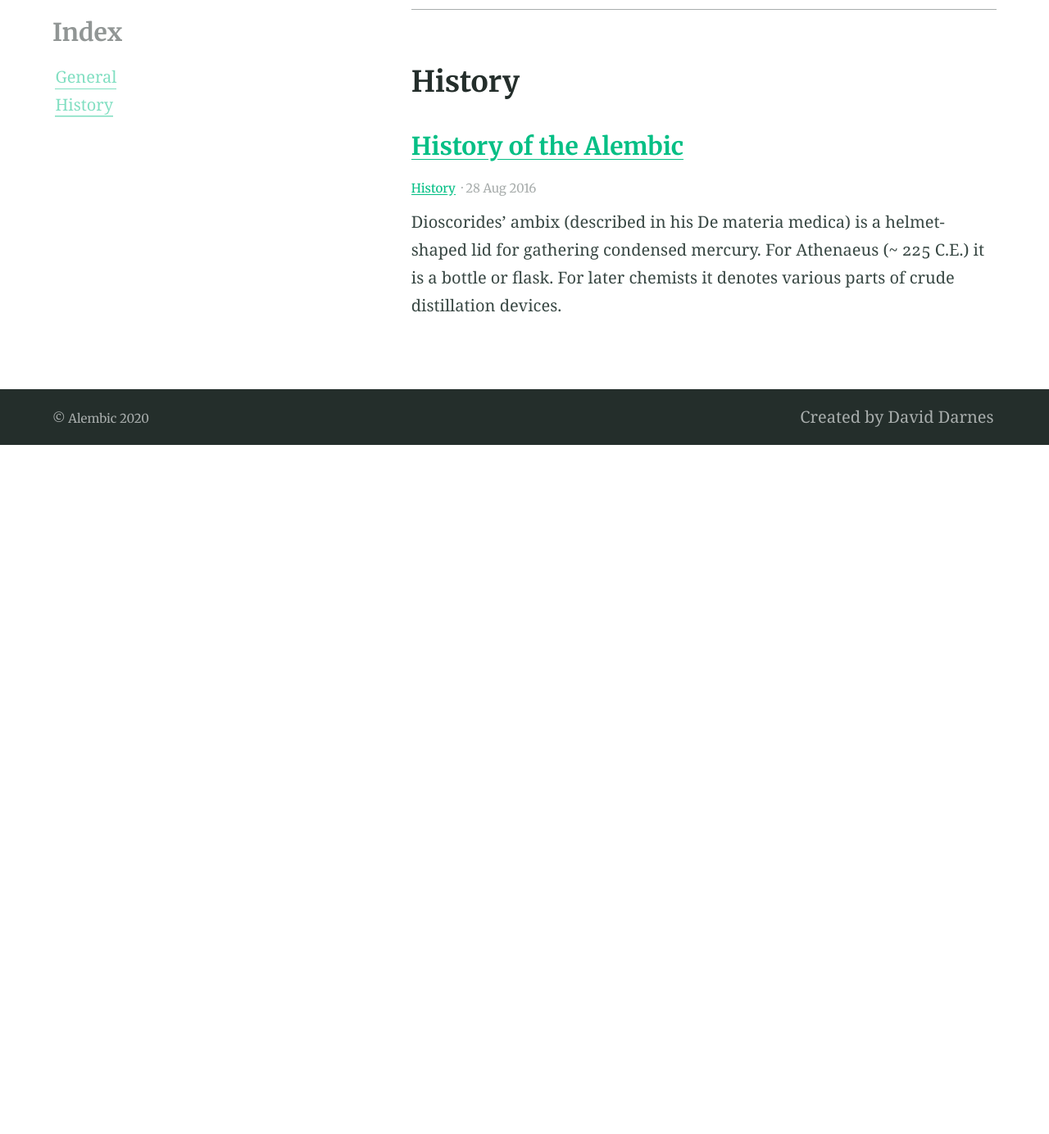
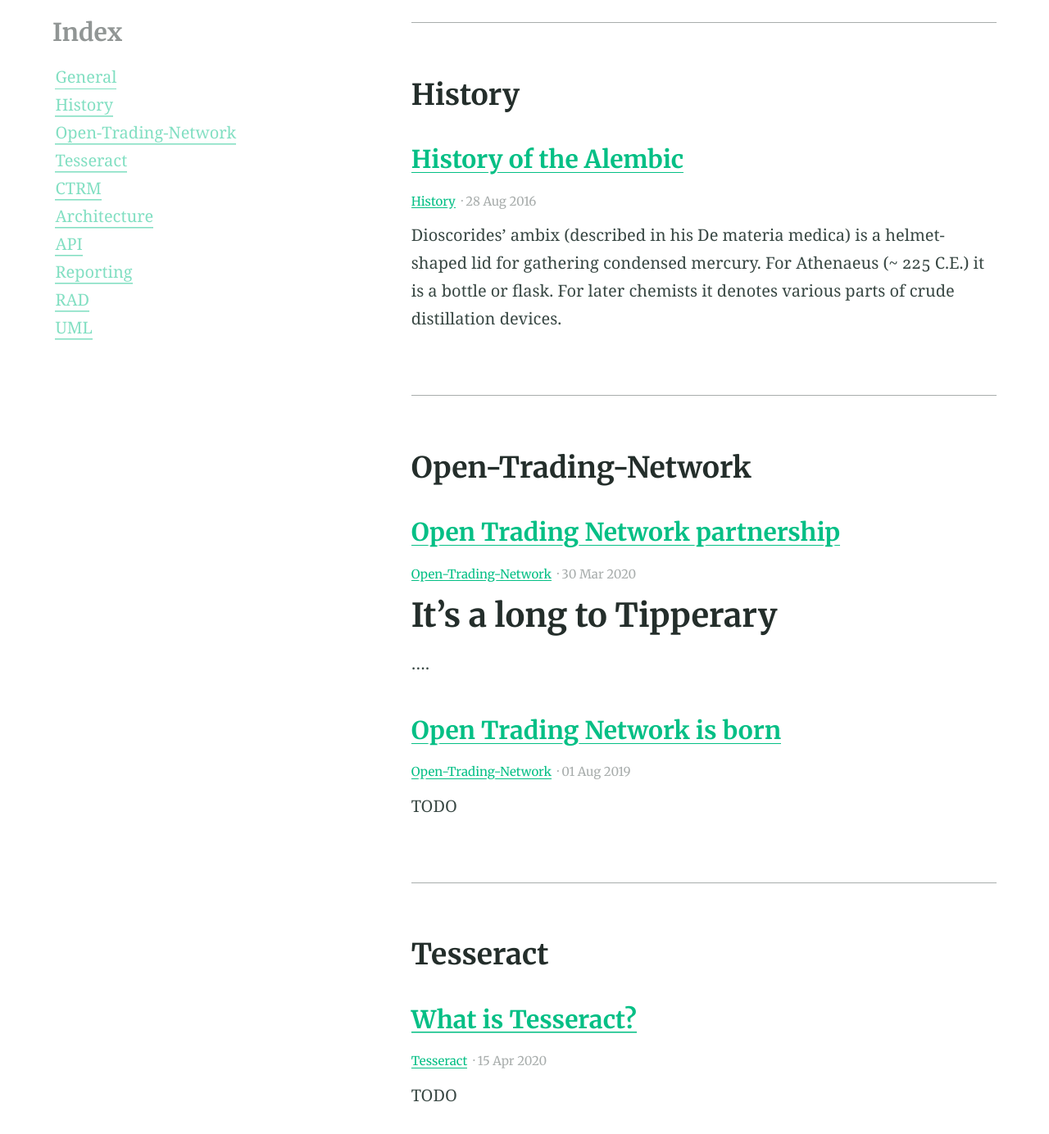
Before and after one commit to opentrading-net/custom-alembic, a Jekyll site: the page built from categories.md, in a window 1280 px wide and 1400 px high, scrolled down 857 px. Shown: the top 1384 px of the window at 82% size. Built offline with Jekyll 4.4.1, drawn with Linux system fonts in a browser that asks for light colours; some of the changed text lies outside the part shown.

Commit message:
Add some same posts

```diff
--- a/_config.yml
+++ b/_config.yml
@@ -94,7 +94,7 @@ defaults:
 encoding: utf-8 # Make sure the encoding is right
 lang: en-GB # Set the site language
 title: "Alembic" # Site name or title, also used in jekyll-seo-tag
-logo: "/assets/logos/logo.svg" # Site logo, also used in jekyll-seo-tag
+logo: "/assets/logos/OTN logo.png" # Site logo, also used in jekyll-seo-tag
 description: "Alembic is a starting point for Jekyll projects. Rather than starting from scratch, this boilerplate is designed to get the ball rolling immediately" # Site description and default description, also used in jekyll-seo-tag
 url: "http://docs.opentrading.net/custom-alembic/" # Site url, also used in jekyll-seo-tag
 baseurl: "/custom-alembic/"
--- /dev/null
+++ b/_posts/2019-08-01-setup-otn.md
@@ -0,0 +1,12 @@
+---
+layout: post
+title:  "Open Trading Network is born"
+categories: Open-Trading-Network
+tags: networking open
+comments: true
+---
+TODO
+
+[jekyll]:      http://jekyllrb.com
+[jekyll-gh]:   https://github.com/jekyll/jekyll
+[jekyll-help]: https://github.com/jekyll/jekyll-help
--- /dev/null
+++ b/_posts/2020-03-30-craig-otn copy.md
@@ -0,0 +1,10 @@
+---
+layout: post
+title:  "Open Trading Network partnership"
+categories: Open-Trading-Network
+tags: networking open
+comments: true
+---
+# It's a long to Tipperary
+
+....
--- /dev/null
+++ b/_posts/2020-04-15-tesseract.md
@@ -0,0 +1,8 @@
+---
+layout: post
+title:  "What is Tesseract?"
+categories: Tesseract
+tags: RAD
+comments: true
+---
+TODO
```
Also changed, not shown: _posts/2020-05-01-aspect-custom-ctrm.md (added, +8 -0 lines), _posts/2020-05-15-json-vs-xml.md (added, +8 -0 lines), _posts/2020-05-20-PowerBI.md (added, +8 -0 lines), _posts/2020-09-10-airtable.md (added, +8 -0 lines), _posts/2020-09-10-dotUML.md (added, +8 -0 lines), assets/logos/OTN enso.png (added), assets/logos/OTN logo.png (added).
